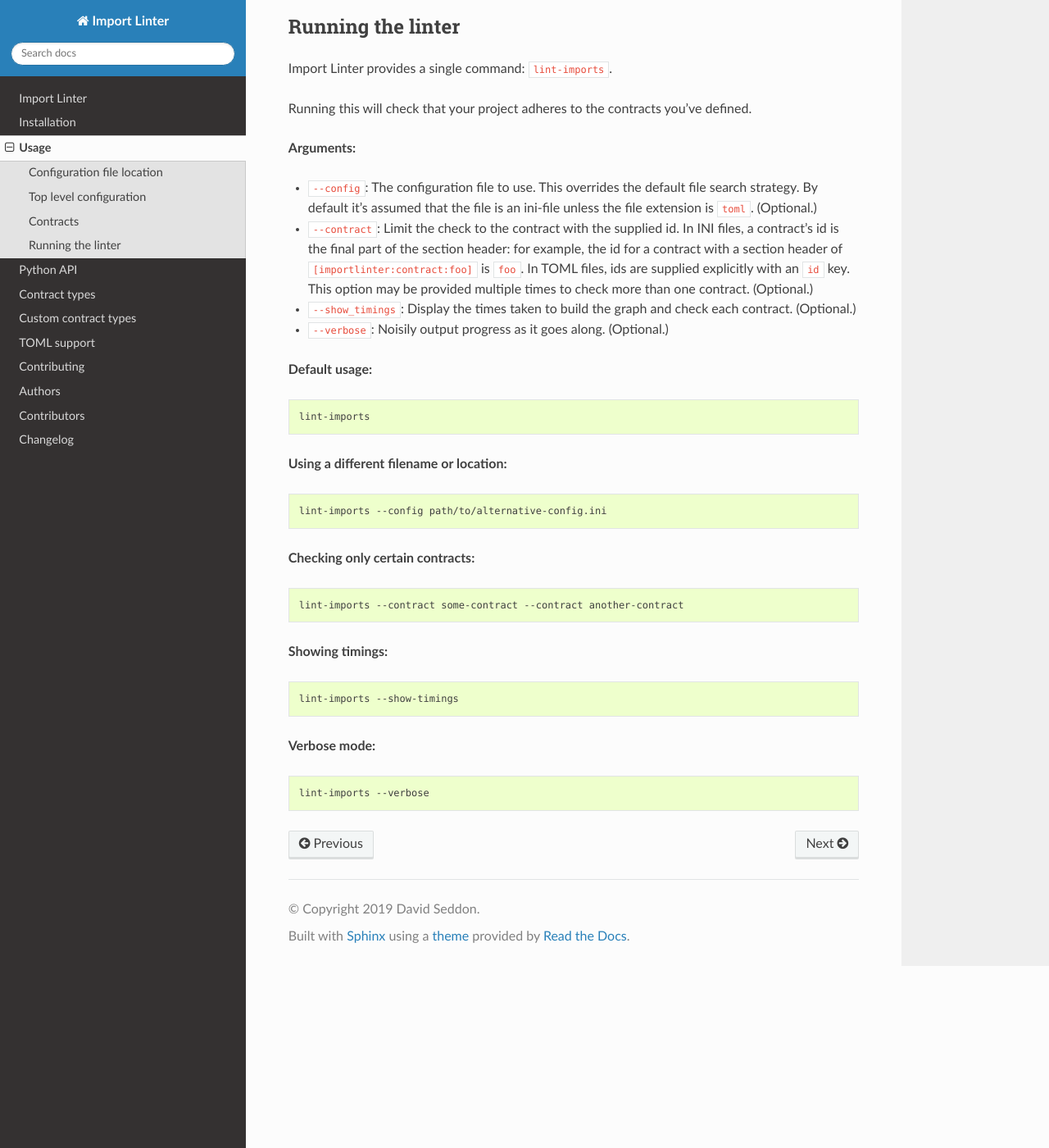
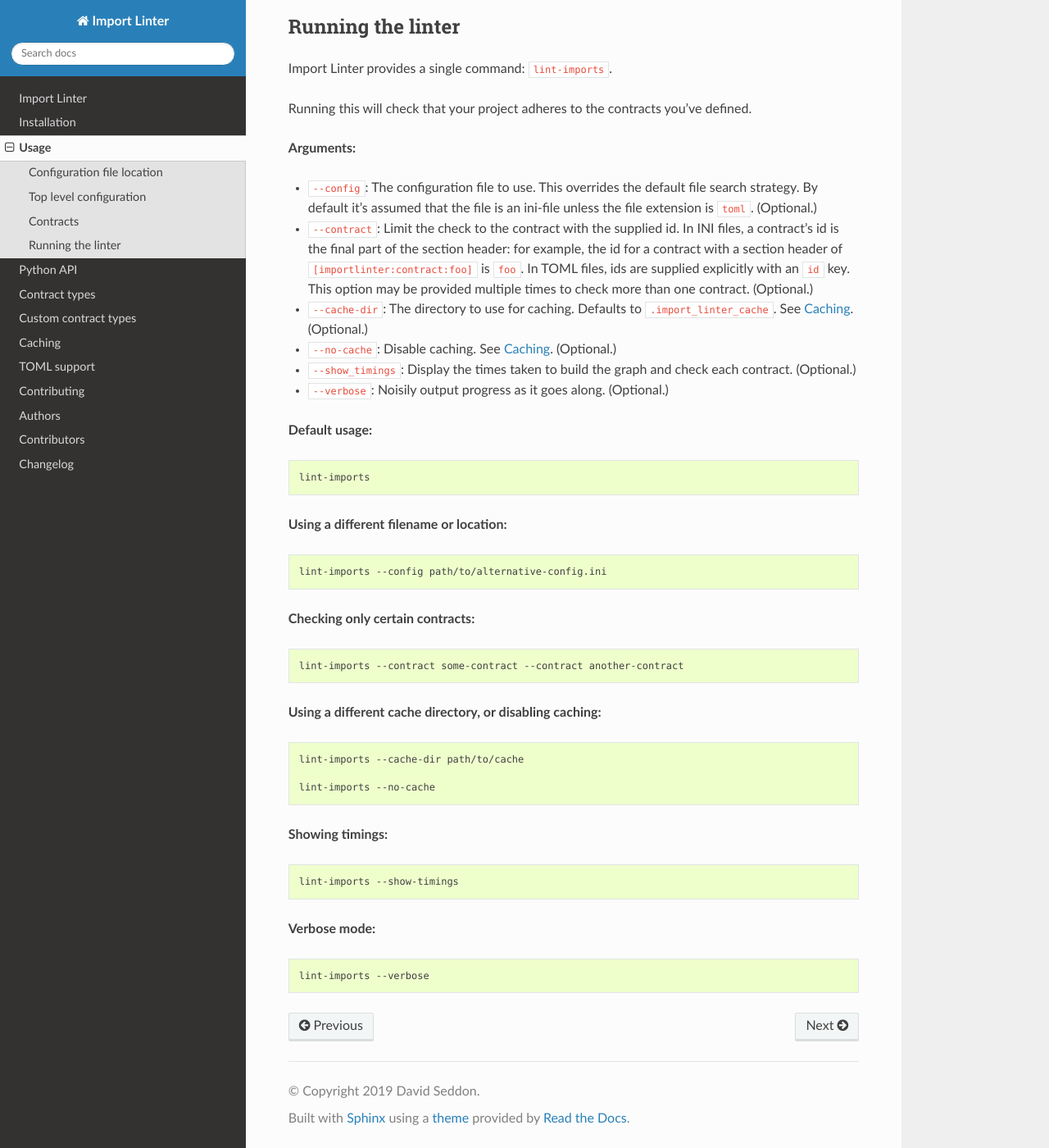
Before and after one commit to seddonym/import-linter, a Sphinx documentation site: the page built from docs/usage.rst, in a window 1280 px wide and 1400 px high, scrolled down 1804 px. Shown: the whole window at 82% size. Built offline with Sphinx 7.4.7 and the Read the Docs theme 2.0.0, drawn with Linux system fonts in a browser that asks for light colours.

Commit message:
Add docs

```diff
--- a/CHANGELOG.rst
+++ b/CHANGELOG.rst
@@ -1,5 +1,10 @@
 Changelog
 =========
+
+latest
+------
+
+* Add caching.
 
 1.7.0 (2023-01-27)
 ------------------
--- a/docs/index.rst
+++ b/docs/index.rst
@@ -11,6 +11,7 @@ Contents
    api
    contract_types
    custom_contract_types
+   caching
    toml
    contributing
    authors
--- a/docs/usage.rst
+++ b/docs/usage.rst
@@ -103,6 +103,10 @@ Running this will check that your project adheres to the contracts you've define
   header of ``[importlinter:contract:foo]`` is ``foo``. In TOML files, ids are supplied
   explicitly with an ``id`` key. This option may be provided multiple
   times to check more than one contract. (Optional.)
+- ``--cache-dir``:
+  The directory to use for caching. Defaults to ``.import_linter_cache``. See :doc:`caching`. (Optional.)
+- ``--no-cache``:
+  Disable caching. See :doc:`caching`. (Optional.)
 - ``--show_timings``:
   Display the times taken to build the graph and check each contract. (Optional.)
 - ``--verbose``:
@@ -126,6 +130,14 @@ Running this will check that your project adheres to the contracts you've define
 
     lint-imports --contract some-contract --contract another-contract
 
+**Using a different cache directory, or disabling caching:**
+
+.. code-block:: text
+
+    lint-imports --cache-dir path/to/cache
+
+    lint-imports --no-cache
+
 **Showing timings:**
 
 .. code-block:: text
```
Also changed, not shown: docs/caching.rst (added, +43 -0 lines).
